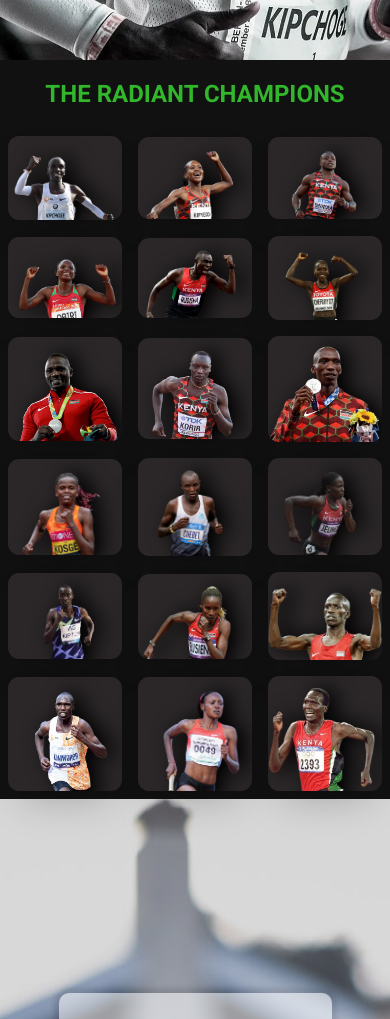
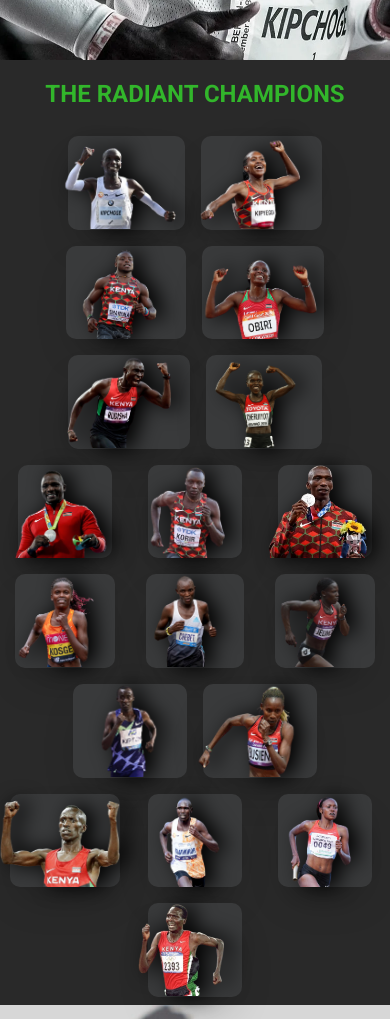
Before and after one commit to jamnjeri/KEAthletics, a website with bundled scripts: page index.html in a window 390 px wide. Shown: the part 440-1459 px from the top of the page. Built offline with nearby package versions, Linux system fonts and the light colour scheme.

Commit message:
Styling updates

```diff
--- a/index.html
+++ b/index.html
@@ -71,237 +71,217 @@
         <div class="athletes">
             <h1 class="title ">THE RADIANT CHAMPIONS</h1>
             <ul class="cards">
-                <!-- Eliud Kipchoge -->
                 <li class="cards_item">
-                    <div class="card">
-                        <div class="card_image">
-                            <img src="./assests/images/athletes/EliudKipchoge.png" class="avatar" alt="Eliud Kipchoge" />
-                            <div class="card_content">
+                    <div class="card-background">
+                        <img src="./assests/images/athletes/EliudKipchoge.png" class="a-image" alt="Eliud Kipchoge" />
+                        <div class="card-info">
                             <h2>Name: <span class="answer">Eliud Kipchoge</span></h2>
                             <h2>Age: <span class="answer">38 years</span></h2>
                             <h2>DOB: <span class="answer">5th November 1984</span></h2>
                         </div>
                     </div>
-                    </div>
                 </li>
+
                 <!-- Faith Kipyegon -->
                 <li class="cards_item">
-                    <div class="card">
-                        <div class="card_image">
-                            <img src="./assests/images/athletes/faithKipyegon.png" class="avatar" alt="Faith Kipyegon" />
-                            <div class="card_content">
+                    <div class="card-background">
+                        <img src="./assests/images/athletes/faithKipyegon.png" class="a-image" alt="Faith Kipyegon" />
+                        <div class="card-info">
                             <h2>Name: <span class="answer">Faith Kipyegon</span></h2>
                             <h2>Age: <span class="answer">29 years</span></h2>
                             <h2>DOB: <span class="answer">10th January 1994</span></h2>
                         </div>
                     </div>
-                    </div>
                 </li>
+
                 <!-- Ferdinand Omanyala -->
                 <li class="cards_item">
-                    <div class="card">
-                        <div class="card_image">
-                            <img src="./assests/images/athletes/ferdinandOmanyala.png" class="avatar" alt="Ferdinand Omanyala" />
-                            <div class="card_content">
+                    <div class="card-background">
+                        <img src="./assests/images/athletes/ferdinandOmanyala.png" class="a-image" alt="Ferdinand Omanyala" />
+                        <div class="card-info">
                             <h2>Name: <span class="answer">Ferdinand Omanyala</span></h2>
                             <h2>Age: <span class="answer">27 years</span></h2>
                             <h2>DOB: <span class="answer">2nd January 1996</span></h2>
                         </div>
                     </div>
-                    </div>
                 </li>
+
                 <!-- Hellen Obiri -->
                 <li class="cards_item">
-                    <div class="card">
-                        <div class="card_image">
-                            <img src="./assests/images/athletes/hellenObiri.png" class="avatar" alt="Hellen Obiri" />
-                            <div class="card_content">
+                    <div class="card-background">
+                        <img src="./assests/images/athletes/hellenObiri.png" class="a-image" alt="Hellen Obiri" />
+                        <div class="card-info">
                             <h2>Name: <span class="answer">Hellen Obiri</span></h2>
                             <h2>Age: <span class="answer">33 years</span></h2>
                             <h2>DOB: <span class="answer">13th December 1989</span></h2>
                         </div>
                     </div>
-                    </div>
                 </li>
+
                 <!-- David Rudisha -->
                 <li class="cards_item">
-                    <div class="card">
-                        <div class="card_image">
-                            <img src="./assests/images/athletes/davidRudisha.png" class="avatar" alt="David Rudisha" />
-                            <div class="card_content">
+                    <div class="card-background">
+                        <img src="./assests/images/athletes/davidRudisha.png" class="a-image" alt="David Rudisha" />
+                        <div class="card-info">
                             <h2>Name: <span class="answer">David Rudisha</span></h2>
                             <h2>Age: <span class="answer">34 years</span></h2>
                             <h2>DOB: <span class="answer">17th December 1988</span></h2>
                         </div>
                     </div>
-                    </div>
                 </li>
+
                 <!-- Vivian Cheruiyot -->
                 <li class="cards_item">
-                    <div class="card">
-                        <div class="card_image">
-                            <img src="./assests/images/athletes/vivianCheruiyot.png" class="avatar" alt="Vivian Cheruiyot" />
-                            <div class="card_content">
+                    <div class="card-background">
+                        <img src="./assests/images/athletes/vivianCheruiyot.png" class="a-image" alt="Vivian Cheruiyot" />
+                        <div class="card-info">
                             <h2>Name: <span class="answer">Vivian Cheruiyot</span></h2>
                             <h2>Age: <span class="answer">39 years</span></h2>
                             <h2>DOB: <span class="answer">10th January 1983</span></h2>
                         </div>
                     </div>
-                    </div>
                 </li>
+
                 <!-- Julius Yego -->
                 <li class="cards_item">
-                    <div class="card">
-                        <div class="card_image">
-                            <img src="./assests/images/athletes/juliusYego.png" class="avatar" alt="Julius Yego" />
-                            <div class="card_content">
+                    <div class="card-background">
+                        <img src="./assests/images/athletes/juliusYego.png" class="a-image" alt="Julius Yego" />
+                        <div class="card-info">
                             <h2>Name: <span class="answer">Julius Yego</span></h2>
                             <h2>Age: <span class="answer">34 years</span></h2>
                             <h2>DOB: <span class="answer">4th January 1989</span></h2>
                         </div>
                     </div>
-                    </div>
                 </li>
+
                 <!-- Emmanuel Korir -->
                 <li class="cards_item">
-                    <div class="card">
-                        <div class="card_image">
-                            <img src="./assests/images/athletes/emmanuelkorir.png" class="avatar" alt="Emmanuel Korir" />
-                            <div class="card_content">
+                    <div class="card-background">
+                        <img src="./assests/images/athletes/emmanuelkorir.png" class="a-image" alt="Emmanuel Korir" />
+                        <div class="card-info">
                             <h2>Name: <span class="answer">Emmanuel Korir</span></h2>
                             <h2>Age: <span class="answer">27 years</span></h2>
                             <h2>DOB: <span class="answer">15th June 1995</span></h2>
                         </div>
                     </div>
-                    </div>
                 </li>
+
                 <!-- Timothy Cheruiyot -->
                 <li class="cards_item">
-                    <div class="card">
-                        <div class="card_image">
-                            <img src="./assests/images/athletes/timothyCheruiyot.png" class="avatar" alt="Timothy Cheruiyot" />
-                            <div class="card_content">
+                    <div class="card-background">
+                        <img src="./assests/images/athletes/timothyCheruiyot.png" class="a-image" alt="Timothy Cheruiyot" />
+                        <div class="card-info">
                             <h2>Name: <span class="answer">Timothy Cheruiyot</span></h2>
                             <h2>Age: <span class="answer">27 years</span></h2>
                             <h2>DOB: <span class="answer">20th November 1995</span></h2>
                         </div>
                     </div>
-                    </div>
                 </li>
+
                 <!-- Brigid Kosgei -->
                 <li class="cards_item">
-                    <div class="card">
-                        <div class="card_image">
-                            <img src="./assests/images/athletes/Brigidkosgei-.png" class="avatar" alt="Brigid Kosgei" />
-                            <div class="card_content">
+                    <div class="card-background">
+                        <img src="./assests/images/athletes/Brigidkosgei-.png" class="a-image" alt="Brigid Kosgei" />
+                        <div class="card-info">
                             <h2>Name: <span class="answer">Brigid Kosgei</span></h2>
                             <h2>Age: <span class="answer">29 years</span></h2>
                             <h2>DOB: <span class="answer">20th February 1994</span></h2>
                         </div>
                     </div>
-                    </div>
                 </li>
+
                 <!-- Evans Chebet -->
                 <li class="cards_item">
-                    <div class="card">
-                        <div class="card_image">
-                            <img src="./assests/images/athletes/evansChebet.png" class="avatar" alt="Evans Chebet" />
-                            <div class="card_content">
+                    <div class="card-background">
+                        <img src="./assests/images/athletes/evansChebet.png" class="a-image" alt="Evans Chebet" />
+                        <div class="card-info">
                             <h2>Name: <span class="answer">Evans Chebet</span></h2>
                             <h2>Age: <span class="answer">34 years</span></h2>
                             <h2>DOB: <span class="answer">10th November 1988</span></h2>
                         </div>
                     </div>
-                    </div>
                 </li>
+
                 <!-- Pamela Jelimo -->
                 <li class="cards_item">
-                    <div class="card">
-                        <div class="card_image">
-                            <img src="./assests/images/athletes/pamelaJelimo.png" class="avatar" alt="Pamela Jelimo" />
-                            <div class="card_content">
+                    <div class="card-background">
+                        <img src="./assests/images/athletes/pamelaJelimo.png" class="a-image" alt="Pamela Jelimo" />
+                        <div class="card-info">
                             <h2>Name: <span class="answer">Pamelo Jelimo</span></h2>
                             <h2>Age: <span class="answer">33 years</span></h2>
                             <h2>DOB: <span class="answer">5th December 1989</span></h2>
                         </div>
                     </div>
-                    </div>
                 </li>
+
                 <!-- Kelvin Kiptum -->
                 <li class="cards_item">
-                    <div class="card">
-                        <div class="card_image">
-                            <img src="./assests/images/athletes/KelvinKiptum.png" class="avatar" alt="Kelvin Kiptum" />
-                            <div class="card_content">
+                    <div class="card-background">
+                        <img src="./assests/images/athletes/KelvinKiptum.png" class="a-image" alt="Kelvin Kiptum" />
+                        <div class="card-info">
                             <h2>Name: <span class="answer">Kelvin Kiptum</span></h2>
                             <h2>Age: <span class="answer">23 years</span></h2>
                             <h2>DOB: <span class="answer">2nd December 1999</span></h2>
                         </div>
                     </div>
-                    </div>
                 </li>
+
                 <!-- Janeth Jepkosgei Busienei -->
                 <li class="cards_item">
-                    <div class="card">
-                        <div class="card_image">
-                            <img src="./assests/images/athletes/janethJepkosgei.png" class="avatar" alt="Janeth Jepkosgei" />
-                            <div class="card_content">
+                    <div class="card-background">
+                        <img src="./assests/images/athletes/janethJepkosgei.png" class="a-image" alt="Janeth Jepkosgei" />
+                        <div class="card-info">
                             <h2>Name: <span class="answer">Janeth Jepkosgei</span></h2>
                             <h2>Age: <span class="answer">39 years</span></h2>
                             <h2>DOB: <span class="answer">13th December 1983</span></h2>
                         </div>
                     </div>
-                    </div>
                 </li>
+
                 <!-- Ezekiel Kemboi -->
                 <li class="cards_item">
-                    <div class="card">
-                        <div class="card_image">
-                            <img src="./assests/images/athletes/ezekielKemboi.png" class="avatar" alt="Ezekiel Kemboi" />
-                            <div class="card_content">
+                    <div class="card-background">
+                        <img src="./assests/images/athletes/ezekielKemboi.png" class="a-image" alt="Ezekiel Kemboi" />
+                        <div class="card-info">
                             <h2>Name: <span class="answer">Ezekiel Kemboi</span></h2>
                             <h2>Age: <span class="answer">41 years</span></h2>
                             <h2>DOB: <span class="answer">25th May 1982</span></h2>
                         </div>
                     </div>
-                    </div>
                 </li>
+
                 <!-- Geoffrey Kamworor -->
                 <li class="cards_item">
-                    <div class="card">
-                        <div class="card_image">
-                            <img src="./assests/images/athletes/geoffreyKamworor.png" class="avatar" alt="Geoffrey Kamworor" />
-                            <div class="card_content">
+                    <div class="card-background">
+                        <img src="./assests/images/athletes/geoffreyKamworor.png" class="a-image" alt="Geoffrey Kamworor" />
+                        <div class="card-info">
                             <h2>Name: <span class="answer">Geoffrey Kamworor</span></h2>
                             <h2>Age: <span class="answer">30 years</span></h2>
                             <h2>DOB: <span class="answer">22nd November 1992</span></h2>
                         </div>
                     </div>
-                    </div>
                 </li>
+
                 <!-- Mercy Cherono -->
                 <li class="cards_item">
-                    <div class="card">
-                        <div class="card_image">
-                            <img src="./assests/images/athletes/mercyCherono.png" class="avatar" alt="Mercy Cherono" />
-                            <div class="card_content">
+                    <div class="card-background">
+                        <img src="./assests/images/athletes/mercyCherono.png" class="a-image" alt="Mercy Cherono" />
+                        <div class="card-info">
                             <h2>Name: <span class="answer">Mercy Cherono</span></h2>
                             <h2>Age: <span class="answer">32 years</span></h2>
                             <h2>DOB: <span class="answer">7th May 1991</span></h2>
                         </div>
                     </div>
-                    </div>
                 </li>
+
                 <!-- Paul Kibii Target -->
                 <li class="cards_item">
-                    <div class="card">
-                        <div class="card_image">
-                            <img src="./assests/images/athletes/paulKibii.png" class="avatar" alt="Paul Kibii Tergat" />
-                            <div class="card_content">
+                    <div class="card-background">
+                        <img src="./assests/images/athletes/paulKibii.png" class="a-image" alt="Paul Kibii Tergat" />
+                        <div class="card-info">
                             <h2>Name: <span class="answer">Paul Kibii</span></h2>
                             <h2>Age: <span class="answer">53 years</span></h2>
                             <h2>DOB: <span class="answer">17th June 1969</span></h2>
-                            </div>
                         </div>
                     </div>
                 </li>
--- a/styles.css
+++ b/styles.css
@@ -1,10 +1,10 @@
 :root {
     --colorOne: #32b62b;
     --colorTwo: #fb2323;
-    --colorThree: #2b2728;
+    --colorThree: #393A3B;
     --colorFour: #f5f5f5;
     --colorFive: #ffffff;
-    --colorSix: #111111;
+    --colorSix: #292929;
 }
 
 html {
@@ -218,6 +218,7 @@
         left: 0;
         text-align: center;
         padding: 16px 0;
+        opacity: 0.9;
     }
     .menu li:hover {
         display: inline-block;
@@ -296,6 +297,7 @@
     display: flex;
     padding: 0.5rem;
     flex-basis: 33.3333%; /* Set initial width for large screens */
+    justify-content: center;
 }
 
 .card {
@@ -306,7 +308,7 @@
     flex-direction: column;
     position: relative;
     overflow: hidden;
-    width: 100%; /* Set initial width for large screens */
+    /* width: 100%; */
 }
 
 .avatar {
@@ -549,3 +551,128 @@
 .icon {
     color: var(--colorFive);
 }
+
+/* ---------------------------------- */
+/* .card-background {
+    position: relative;
+    overflow: hidden;
+}
+
+.card-info {
+    position: absolute;
+    top: 0;
+    left: 0;
+    right: 0;
+    bottom: 0;
+    background-color: rgba(0, 0, 0, 0.5);
+    color: white;
+    display: none;
+    padding: 20px;
+}
+
+.card-background:hover .card-info {
+    display: block;
+}
+
+.a-image {
+    width: 100%;
+    height: auto;
+} */
+
+/* --------------------------- */
+
+.card-background {
+    /* height: 300px; */
+    /* width: 300px; */
+    height: 24vw;
+    aspect-ratio: 1;
+    max-height: 300px;
+    max-width: 300px;
+    border-radius: 10px;
+    background-color: var(--colorThree);
+    box-shadow: 0 20px 40px -14px rgba(0, 0, 0, 0.25);
+    position: relative;
+    /* overflow: hidden */
+}
+
+.card-info {
+    position: absolute;
+    top: 40%;
+    width: 100%;
+    padding: 5%;
+    background: #5F5A5B;
+    color: var(--colorFive);
+    font-size: 8px;
+    font-family: 'Lora', serif;
+    display: none;
+    border: 2px solid green;
+}
+
+.card-background:hover .card-info {
+    display: block;
+}
+
+.card-background:hover .a-image {
+    transform: scale(0.84) translateY(-10px);
+	opacity: 0.6;
+	filter: blur(4px);
+    margin-left: -50px;
+}
+
+.a-image {
+    /* height: 320px; */
+    height: 24.7vw;
+    max-height: 320px;
+    padding-bottom: 20px;
+    margin-left: -22px;
+    /* transform: translateY(10px); */
+	/* margin: 0 auto; */
+	filter: drop-shadow(8px 0px 10px #000000);
+	transition: all 150ms ease-in-out;
+}
+
+.card-image {
+    height: 300px;
+    width: 300px;
+    border-radius: 10px;
+    background-color: var(--colorThree);
+}
+
+@media (max-width: 40rem) {
+    .cards_item {
+      width: 33.3333%;
+    }
+
+    .card-info {
+      top: 30%;
+      font-size: 6px;
+    }
+}
+
+@media (max-width: 30rem) {
+    .cards_item {
+      width: 50%;
+    }
+
+    .card-info {
+      top: 30%;
+      font-size: 4px;
+    }
+}
+
+@media (max-width: 480px) {
+    .a-image {
+        height: 29vw;
+        margin-left: -10px;
+    }
+
+    .card-background:hover .a-image {
+        margin-left: 0;
+    }
+}
+
+@media (min-width: 768px) and (max-width: 480px) {
+    .a-image {
+        padding-bottom: 8px;
+    }
+}
```
Lines whose indentation alone changed are shown as unchanged.
